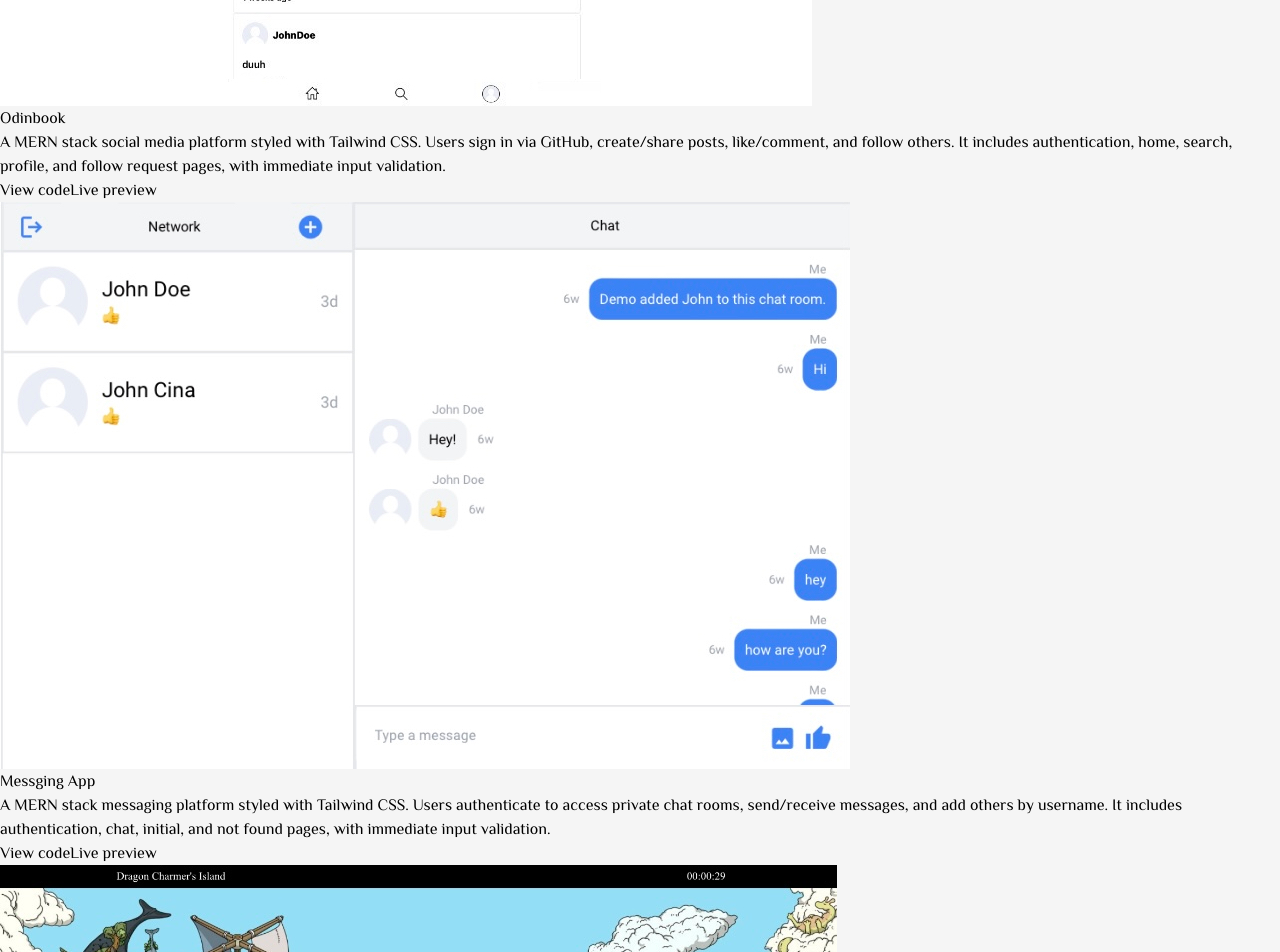
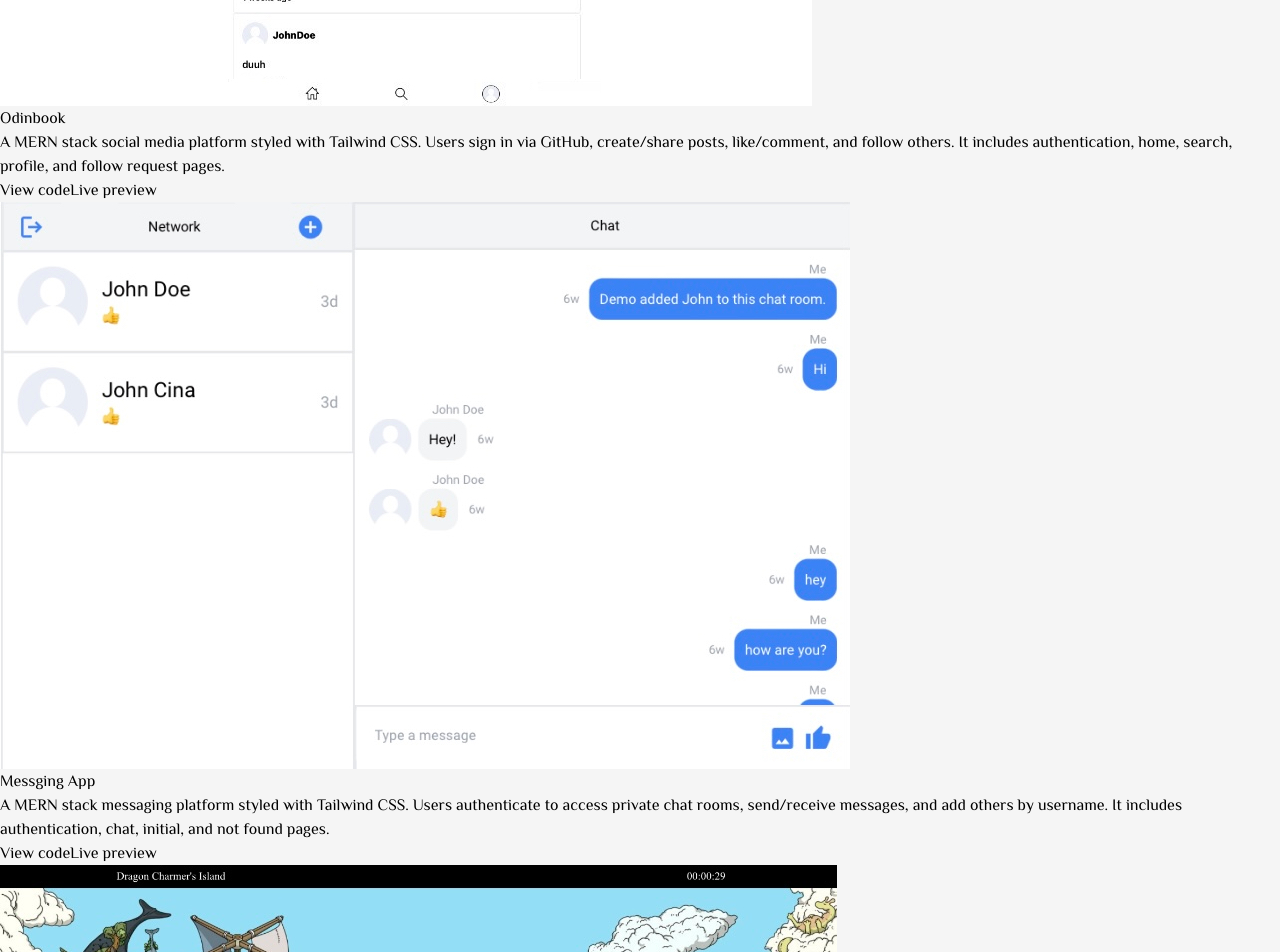
Before and after one commit to LaythAlqadhi/personal-website-client-side, a React (Vite) app: page / in a window 1280 px wide. Shown: the part 2760-3712 px from the top of the page. Built offline with nearby package versions, Linux system fonts and the light colour scheme.

Commit message:
Update the projects description

```diff
--- a/src/components/Projects.jsx
+++ b/src/components/Projects.jsx
@@ -9,14 +9,14 @@ function Projects() {
     <div className="flex w-full flex-col items-center justify-center gap-8 p-4">
       <Project
         title="Odinbook"
-        desc="A MERN stack social media platform styled with Tailwind CSS. Users sign in via GitHub, create/share posts, like/comment, and follow others. It includes authentication, home, search, profile, and follow request pages, with immediate input validation."
+        desc="A MERN stack social media platform styled with Tailwind CSS. Users sign in via GitHub, create/share posts, like/comment, and follow others. It includes authentication, home, search, profile, and follow request pages."
         viewCode="https://github.com/LaythAlqadhi/odin-book-client-side"
         livePreview="https://odinbook-eight.vercel.app"
         imgSrc={odinbookImg}
       />
       <Project
         title="Messging App"
-        desc="A MERN stack messaging platform styled with Tailwind CSS. Users authenticate to access private chat rooms, send/receive messages, and add others by username. It includes authentication, chat, initial, and not found pages, with immediate input validation."
+        desc="A MERN stack messaging platform styled with Tailwind CSS. Users authenticate to access private chat rooms, send/receive messages, and add others by username. It includes authentication, chat, initial, and not found pages."
         viewCode="https://github.com/LaythAlqadhi/messaging-app-client-side"
         livePreview="https://messaging-app-three.vercel.app"
         imgSrc={messagingAppImg}
```
